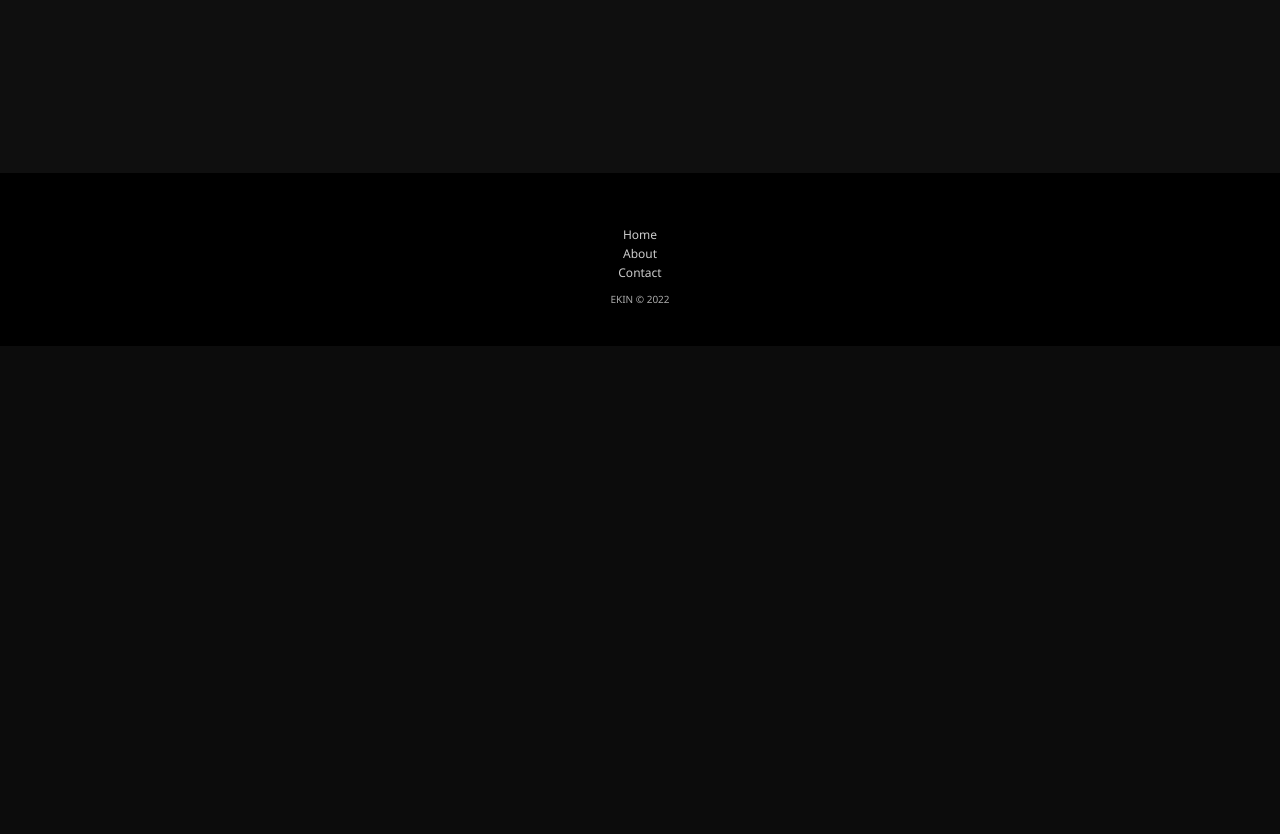
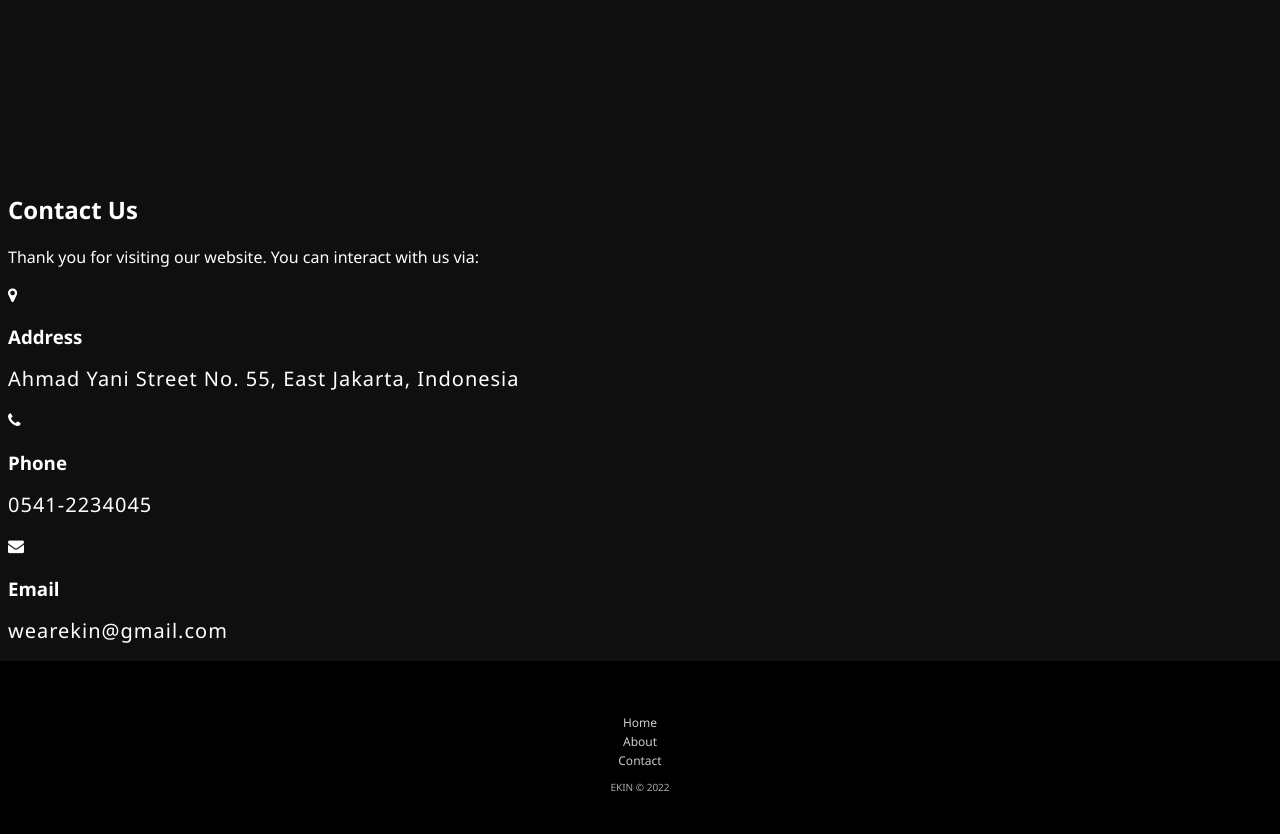
Before and after one commit to KustyBoo/PA-WEB-EKIN, a PHP site: page / in a window 1280 px wide. Shown: the part 2182-3016 px from the top of the page. Before the commit the page ends 2485 px from the top, so only its background shows below. Run offline with PHP 8.4, Linux system fonts and the light colour scheme.

Commit message:
Update index.php

```diff
--- a/index.php
+++ b/index.php
@@ -87,6 +87,38 @@
                 </div>
             </div>
         </section>
+        <section class = "contactus" id="contact">
+            <div class = "isicontact">
+                <h2>Contact Us</h2>
+                <p>Thank you for visiting our website. You can interact with us via:</p>
+            </div>
+            <div class = "containercontact">
+                <div class = "contactInfo">
+                    <div class = "box">
+                        <div class = "icon"><i class="fa fa-map-marker" aria-hidden="true"></i></div>
+                        <div class = "text">
+                            <h3>Address</h3>
+                            <p>Ahmad Yani Street No. 55, East Jakarta, Indonesia</p>
+                        </div>
+                    </div>
+                    <div class = "box">
+                        <div class = "icon"><i class="fa fa-phone" aria-hidden="true"></i></div>
+                        <div class = "text">
+                            <h3>Phone</h3>
+                            <p>0541-2234045</p>
+                        </div>
+                    </div>
+                </div>
+                    <div class = "box">
+                        <div class = "icon"><i class="fa fa-envelope" aria-hidden="true"></i></div>
+                        <div class = "text">
+                            <h3>Email</h3>
+                            <p>wearekin@gmail.com</p>
+                        </div>
+                    </div>
+                </div>
+            </div>
+        </section>
         <div class="footer-basic satu-footer-basic">
             <footer>
                 <ul class="list-inline">
```
